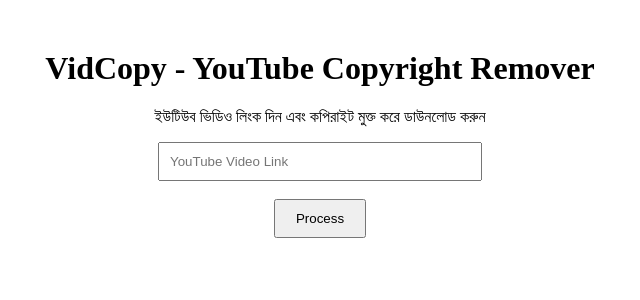
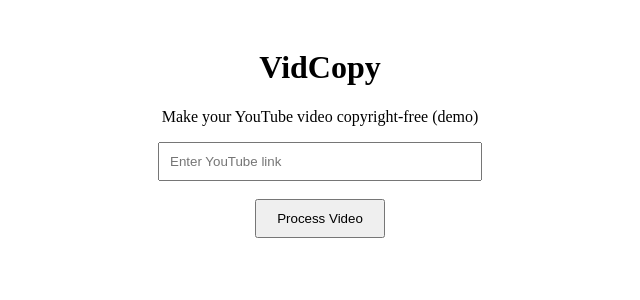
Before and after one commit to rashedur2572/-vidcopy, a React (Create React App) app: page / in a window 1280 px wide. Shown: the top 300 px of the page, without its empty margins (320-960 px from the left). Built offline with nearby package versions, Linux system fonts and the light colour scheme.

Commit message:
Update App.js

```diff
--- a/src/App.js
+++ b/src/App.js
@@ -2,27 +2,55 @@ import React, { useState } from 'react';
 
 function App() {
   const [link, setLink] = useState('');
+  const [videoId, setVideoId] = useState('');
 
   const handleSubmit = (e) => {
     e.preventDefault();
-    alert('This will be processed: ' + link);
+
+    const id = extractYouTubeID(link);
+    if (id) {
+      setVideoId(id);
+    } else {
+      alert("Invalid YouTube link");
+    }
+  };
+
+  const extractYouTubeID = (url) => {
+    const regExp = /(?:youtube\.com\/.*v=|youtu\.be\/)([^&#]+)/;
+    const match = url.match(regExp);
+    return match ? match[1] : null;
   };
 
   return (
-    <div style={{ textAlign: 'center', marginTop: '50px' }}>
-      <h1>VidCopy - YouTube Copyright Remover</h1>
-      <p>ইউটিউব ভিডিও লিংক দিন এবং কপিরাইট মুক্ত করে ডাউনলোড করুন</p>
+    <div style={{ textAlign: 'center', padding: '20px' }}>
+      <h1>VidCopy</h1>
+      <p>Make your YouTube video copyright-free (demo)</p>
+
       <form onSubmit={handleSubmit}>
         <input
           type="text"
-          placeholder="YouTube Video Link"
           value={link}
           onChange={(e) => setLink(e.target.value)}
+          placeholder="Enter YouTube link"
           style={{ width: '300px', padding: '10px' }}
         />
         <br /><br />
-        <button type="submit" style={{ padding: '10px 20px' }}>Process</button>
+        <button type="submit" style={{ padding: '10px 20px' }}>Process Video</button>
       </form>
+
+      {videoId && (
+        <div style={{ marginTop: '30px' }}>
+          <h3>Video Preview:</h3>
+          <iframe
+            width="360"
+            height="215"
+            src={`https://www.youtube.com/embed/${videoId}`}
+            frameBorder="0"
+            allowFullScreen
+            title="YouTube video"
+          ></iframe>
+        </div>
+      )}
     </div>
   );
 }
```
